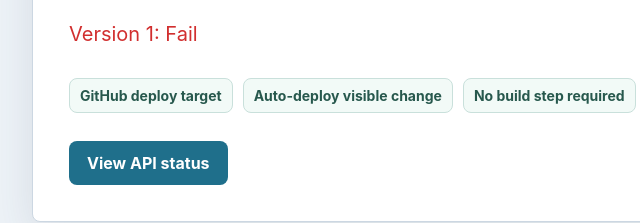
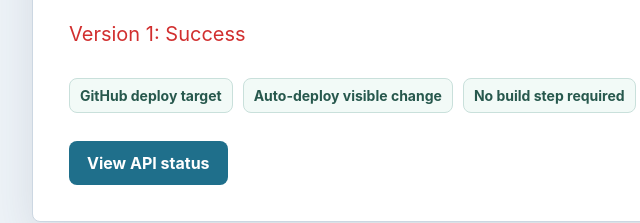
Before and after one commit to Lilia-Dikova/nodeJS_app, a website: page public/index.html in a window 1280 px wide. Shown: the part 352-575 px from the top of the page, 248-888 px from the left. Drawn offline with Linux system fonts and the light colour scheme.

Commit message:
Update index.html

```diff
--- a/public/index.html
+++ b/public/index.html
@@ -12,7 +12,7 @@
         <p class="eyebrow">Deployment QA</p>
         <h1>Node.js preview app</h1>
         <p class="message">
-          Version 1: Fail
+          Version 1: Success
         </p>
         <div class="checks">
           <span>GitHub deploy target</span>
```
